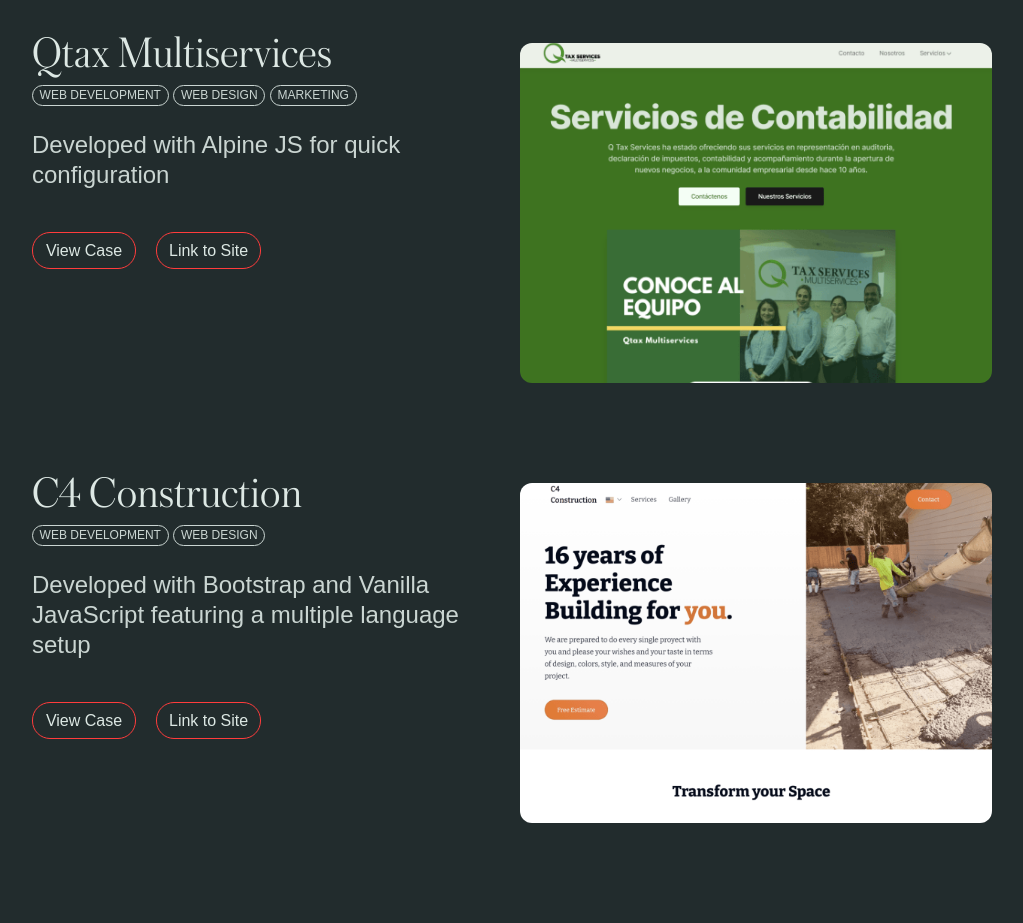
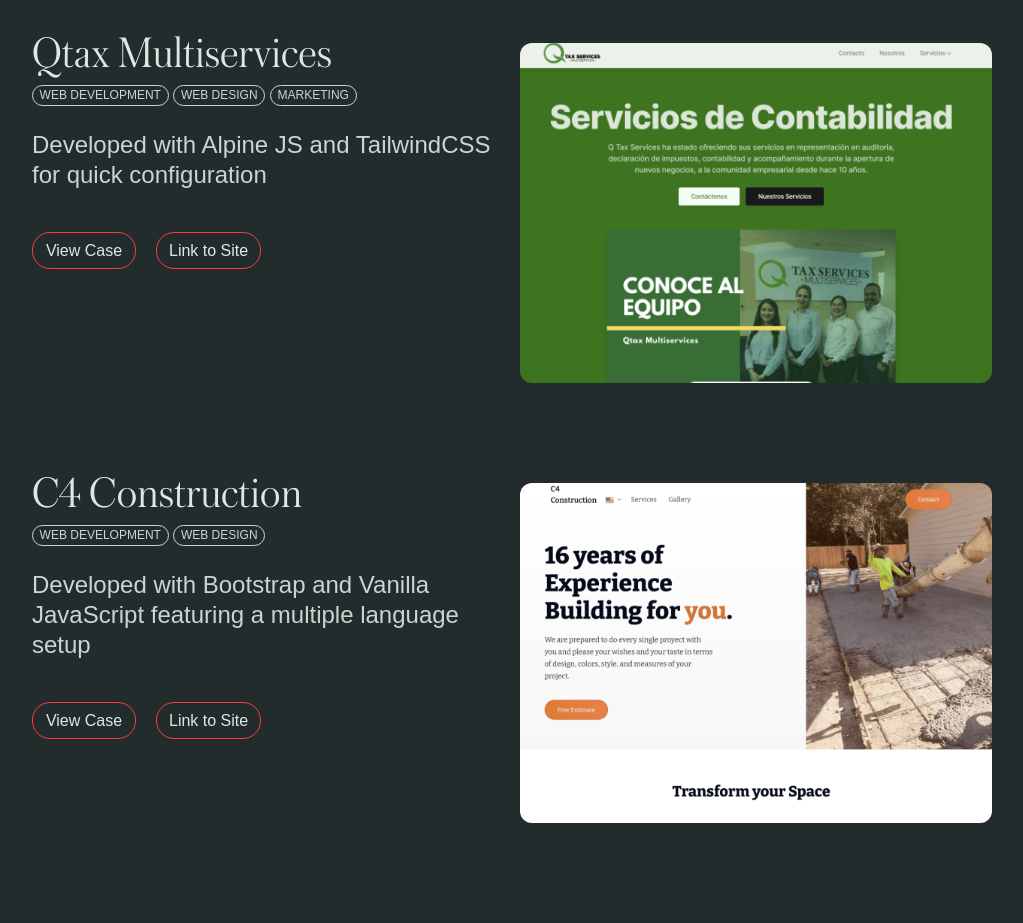
Before and after one commit to mgonza63/portfolio-website, a Next.js app: page / in a window 1280 px wide. Shown: the part 880-1803 px from the top of the page, without its empty margins (128-1151 px from the left). Built offline with nearby package versions, Linux system fonts and the light colour scheme; a web font is replaced by a local one.

Commit message:
added more description to qtax project

```diff
--- a/components/Projects/ProjectData.js
+++ b/components/Projects/ProjectData.js
@@ -5,7 +5,7 @@
     pills: ["WEB DEVELOPMENT", "WEB DESIGN", "MARKETING"],
     thumbnail: "/images/qtax/qtax1.png",
     webp:"/images/qtax/qtax1.webp",
-    shortCopy: "Developed with Alpine JS for quick configuration",
+    shortCopy: "Developed with Alpine JS and TailwindCSS for quick configuration",
     type: "Client Work",
     learn: "/projects/qtaxmultiservices",
     site: "https://www.qtaxmultiservices.com/",
```
Also changed, not shown: pages/hello.html (added).
